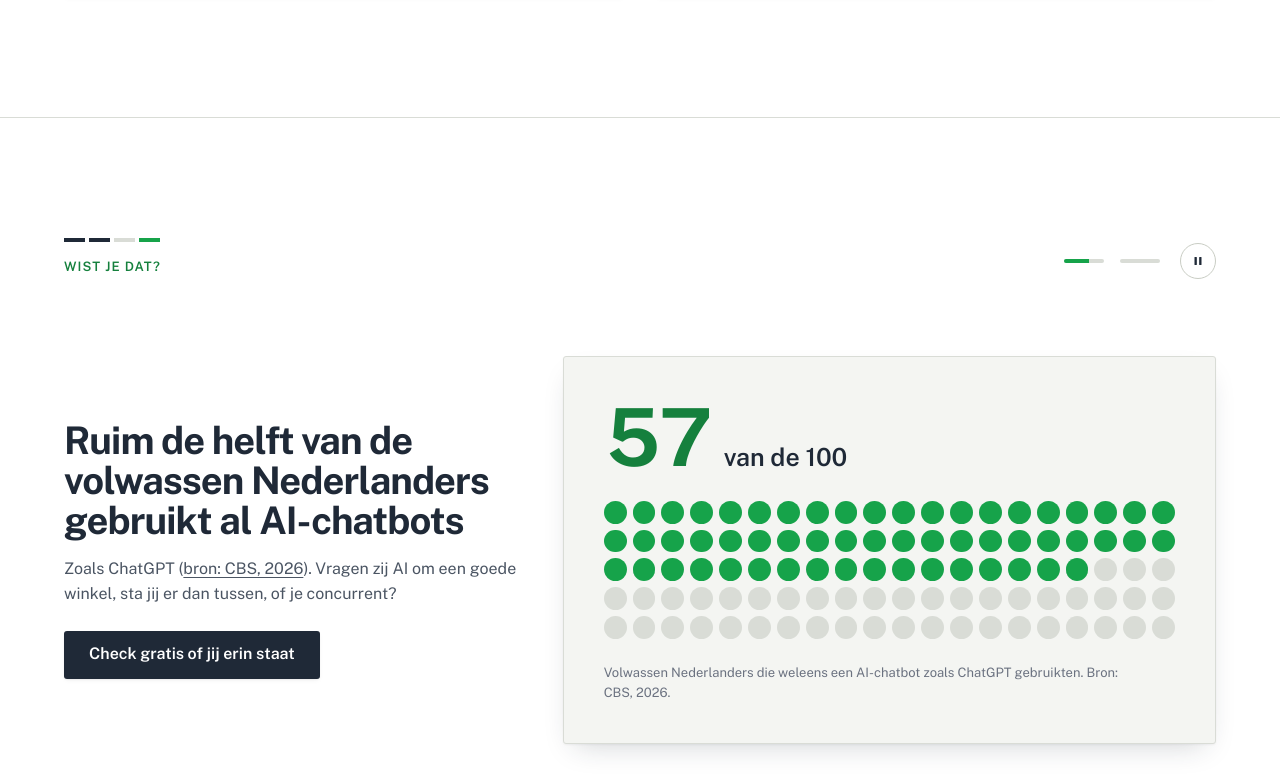
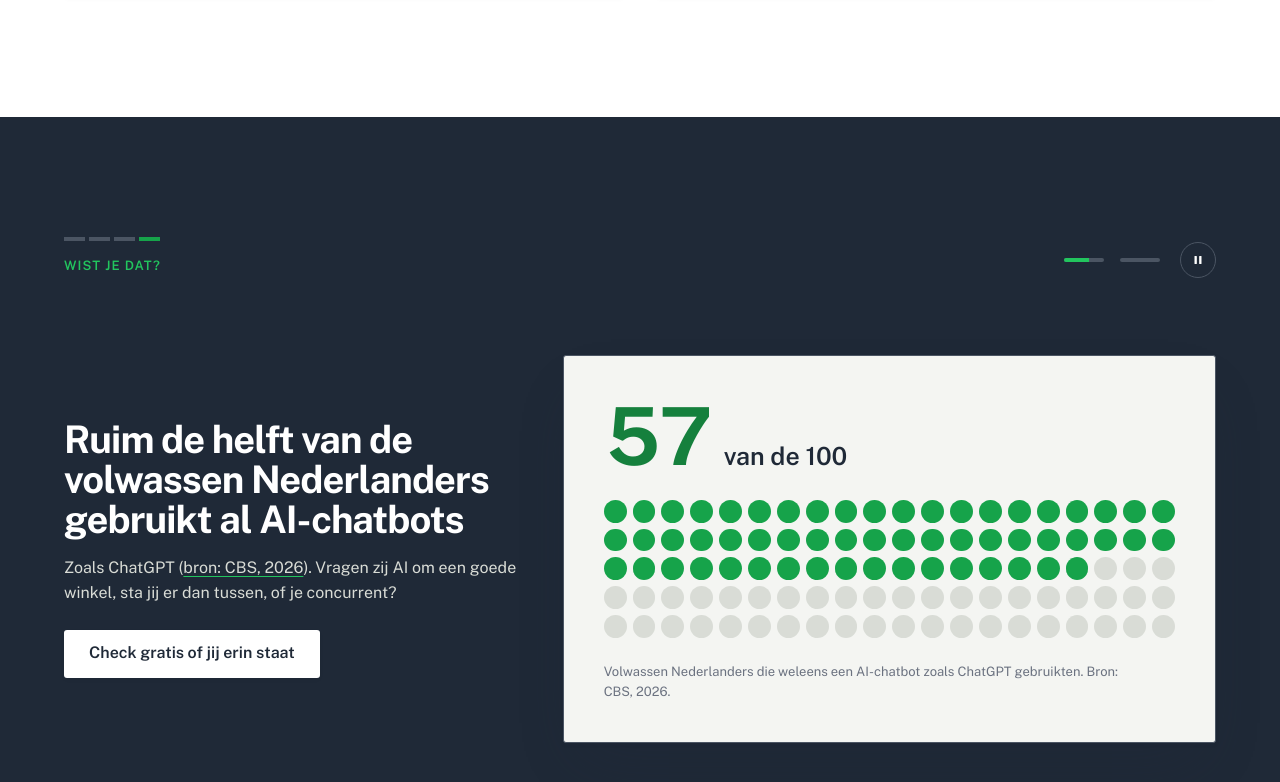
Before and after one commit to easyby-commerce-outlook-com/website, a plain HTML site: page index.html in a window 1280 px wide. Shown: the part 1578-2360 px from the top of the page. Drawn offline with Linux system fonts and the light colour scheme.

Commit message:
feat: carrousel wist je dat op antraciet
Co-Authored-By: Claude Opus 5.5 <noreply@anthropic.com>
Claude-Session: https://claude.ai/code/session_01CwLk4yiMqjVoZgVLP1uGLu

```diff
--- a/index.html
+++ b/index.html
@@ -160,7 +160,7 @@
       </div>
     </section>
 
-    <section class="section wistje" id="wist-je-dat">
+    <section class="section board wistje" id="wist-je-dat">
       <div class="container">
         <div class="carrousel" data-interval="8000" role="region" aria-roledescription="carrousel" aria-label="Wist je dat?">
           <div class="carrousel__kop">
@@ -179,7 +179,7 @@
               <div class="split__text">
                 <h2>Ruim de helft van de volwassen Nederlanders gebruikt al <span class="nobr">AI-chatbots</span></h2>
                 <p>Zoals ChatGPT (<a href="https://www.cbs.nl/nl-nl/longread/diversen/2026/ai-in-de-samenleving-ervaringen-en-opinies" rel="noopener" target="_blank">bron: CBS, 2026</a>). Vragen zij AI om een goede winkel, sta jij er dan tussen, of je concurrent?</p>
-                <a class="btn btn--ink" href="mini-scan.html">Check gratis of jij erin staat</a>
+                <a class="btn btn--light" href="mini-scan.html">Check gratis of jij erin staat</a>
               </div>
               <figure class="stat reveal" aria-label="57 van de 100 volwassen Nederlanders heeft weleens een AI-chatbot gebruikt">
                 <div class="stat__cijfer"><span class="stat__getal">57</span><span class="stat__eenheid">van de 100</span></div>
@@ -193,7 +193,7 @@
                 <p>Bij veel zoekopdrachten zet Google bovenaan een <strong class="nobr">AI-overzicht</strong>: een antwoord dat AI samenstelt, nog vóór de gewone zoekresultaten. Sinds mei 2025 ook in het Nederlands (<a href="https://blog.google/intl/nl-nl/product/zoeken-kijken/googlen-is-nu-nog-eenvoudiger-met-ai-overzichten-in-het-nederlands/" rel="noopener" target="_blank">bron: Google</a>).</p>
                 <p>Dat antwoord noemt een paar winkels, en daar kijkt je klant als eerste naar. Je website schuift naar beneden, ook als je daar altijd bovenaan stond.</p>
                 <p><strong>Daarom is <span class="nobr">AI-vindbaarheid</span> nu net zo belangrijk als gevonden worden in Google.</strong></p>
-                <a class="btn btn--ink" href="mini-scan.html">Check gratis of jij erin staat</a>
+                <a class="btn btn--light" href="mini-scan.html">Check gratis of jij erin staat</a>
               </div>
               <figure class="serp reveal" aria-label="Illustratie: een zoekpagina met bovenaan een AI-overzicht dat een paar winkels noemt, en de gewone zoekresultaten daaronder">
                 <div class="serp__bar"><svg viewBox="0 0 24 24" fill="none" stroke="currentColor" stroke-width="1.75" stroke-linecap="round" stroke-linejoin="round" aria-hidden="true"><path d="M3 10a7 7 0 1 0 14 0a7 7 0 1 0 -14 0" /><path d="M21 21l-6 -6" /></svg><span>kledingwinkel in zwolle</span></div>
--- a/site.css
+++ b/site.css
@@ -652,3 +652,15 @@ body { text-wrap: pretty; }
   .carrousel--actief .carrousel__baan { position: relative; }
   .carrousel--actief .carrousel__dia:not(.is-actief) { position: absolute; inset: 0 0 auto 0; }
 }
+
+/* Carrousel op antraciet voor meer contrast */
+.wistje.board .split__text p { color: var(--color-on-dark-soft); }
+.wistje.board .split__text strong { color: var(--color-on-dark); }
+.wistje.board .label--green { color: var(--color-green-on-dark); }
+.wistje.board .split__text a:not(.btn) { color: inherit; text-decoration-color: var(--color-green-on-dark); }
+.wistje.board .carrousel__stip span { background: var(--color-line-on-dark); }
+.wistje.board .carrousel__stip span::after { background: var(--color-green-on-dark); }
+.wistje.board .carrousel__pauze { background: transparent; border-color: var(--color-line-on-dark); color: var(--color-on-dark); }
+.wistje.board .carrousel__pauze:hover { border-color: var(--color-on-dark); }
+.wistje.board :focus-visible { outline-color: var(--color-green-on-dark); }
+.wistje.board .stat, .wistje.board .serp { border-color: var(--color-line-on-dark); box-shadow: var(--shadow-lg); }
```
Also changed, not shown: ai-scan.html (+3 -3 lines).
